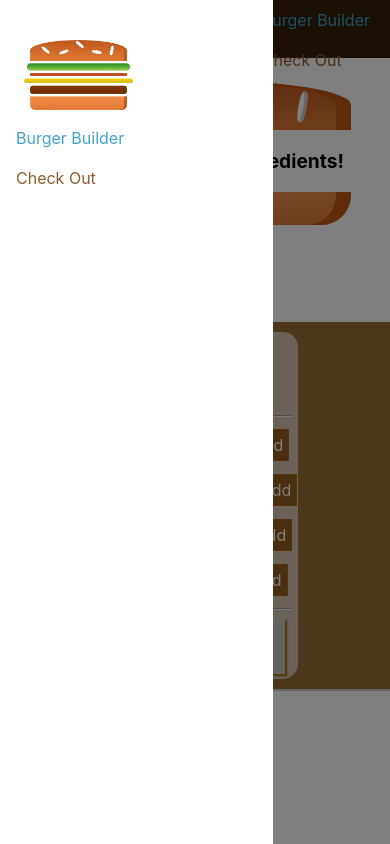
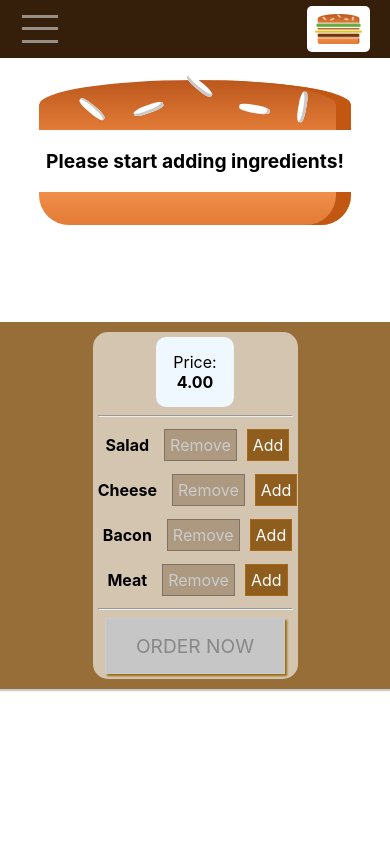
Before and after one commit to NicolasAndres1/burgerbuilder, a React app: page / in a window 390 px wide. Built offline with nearby package versions, Linux system fonts and the light colour scheme.

Commit message:
DrawerToggle
I added a drawer toggle for side drawer on phone screens

```diff
--- a/src/Components/Layout/Layout.js
+++ b/src/Components/Layout/Layout.js
@@ -8,7 +8,7 @@
 
 class Layout extends Component {
     state = {
-        showSideDrawer: true
+        showSideDrawer: false
     }
 
     sideDrawerHandler = () => {
@@ -17,10 +17,16 @@
         });
     }
 
+    sideDrawerToggleHandler = () => {
+        this.setState((prevState) => {
+            return {showSideDrawer: !prevState.showSideDrawer};
+        });
+    }
+
     render() {
         return (
             <>
-                <Toolbar />
+                <Toolbar drawerToggleClicked={this.sideDrawerToggleHandler}/>
                 <SideDrawer
                     open={this.state.showSideDrawer}
                     closed={this.sideDrawerHandler}/>
--- /dev/null
+++ b/src/Components/Navigation/SideDrawer/DrawerToggle/DrawerToggle.js
@@ -0,0 +1,15 @@
+import React from 'react';
+
+import classes from './DrawerToggle.module.css';
+
+const drawerToggle = (props) => (
+    <div
+        className={classes.DrawerToggle}
+        onClick={props.clicked}>
+        <div></div>
+        <div></div>
+        <div></div>
+    </div>
+);
+
+export default drawerToggle;
--- /dev/null
+++ b/src/Components/Navigation/SideDrawer/DrawerToggle/DrawerToggle.module.css
@@ -0,0 +1,23 @@
+.DrawerToggle {
+    width: 40px;
+    height: 100%;
+    display: flex;
+    flex-flow: column;
+    justify-content: space-around;
+    align-items: center;
+    padding: 10px 0;
+    box-sizing: border-box;
+    cursor: pointer;
+}
+
+.DrawerToggle div {
+    width: 90%;
+    height: 3px;
+    background-color: rgba(220, 220, 220, 0.596);
+}
+
+@media (min-width: 500px) {
+    .DrawerToggle {
+        display: none;
+    }
+}
--- a/src/Components/Navigation/SideDrawer/SideDrawer.module.css
+++ b/src/Components/Navigation/SideDrawer/SideDrawer.module.css
@@ -28,4 +28,5 @@
 
 .Logo {
     height: 11%;
+    margin-bottom: 32px;
 }
--- a/src/Components/Navigation/Toolbar/Toolbar.js
+++ b/src/Components/Navigation/Toolbar/Toolbar.js
@@ -1,18 +1,18 @@
-// JS IMPORTS
 import React from 'react';
+
 import Logo from '../../Logo/Logo';
-import NavigationItems from '../../Navigation/NavigationItems/NavigationItems';
+import NavigationItems from '../NavigationItems/NavigationItems';
+import DrawerToggle from '../SideDrawer/DrawerToggle/DrawerToggle';
 
-// CSS IMPORTS
 import classes from './Toolbar.module.css';
 
-const toolbar = (props) => (
+const toolbar = ( props ) => (
     <header className={classes.Toolbar}>
+        <DrawerToggle clicked={props.drawerToggleClicked} />
         <div className={classes.Logo}>
-            <Logo/>
+            <Logo />
         </div>
-        <div>MENU</div>
-        <nav>
+        <nav className={classes.DesktopOnly}>
             <NavigationItems />
         </nav>
     </header>
--- a/src/Components/Navigation/Toolbar/Toolbar.module.css
+++ b/src/Components/Navigation/Toolbar/Toolbar.module.css
@@ -21,3 +21,9 @@
 .Logo {
     height: 80%;
 }
+
+@media (max-width: 499px) {
+    .DesktopOnly {
+        display: none;
+    }
+}
```
